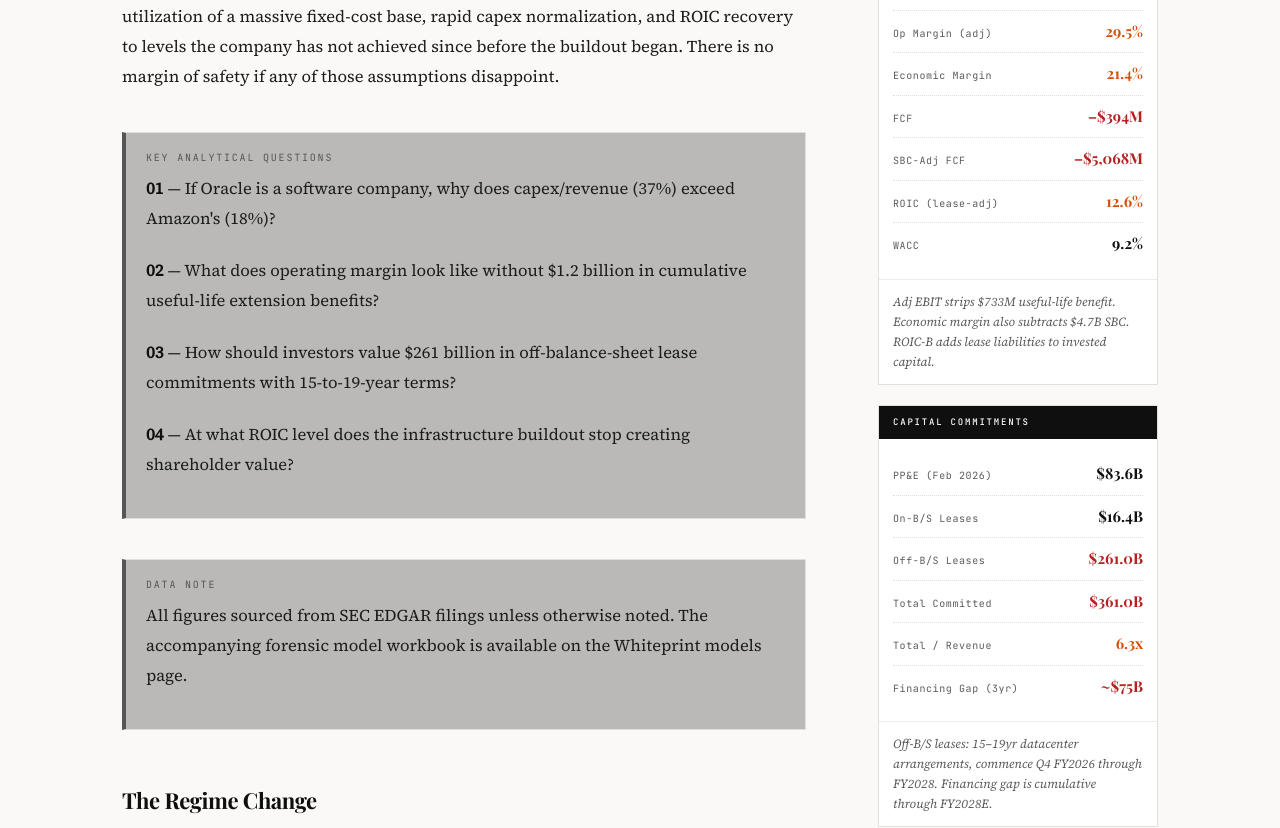
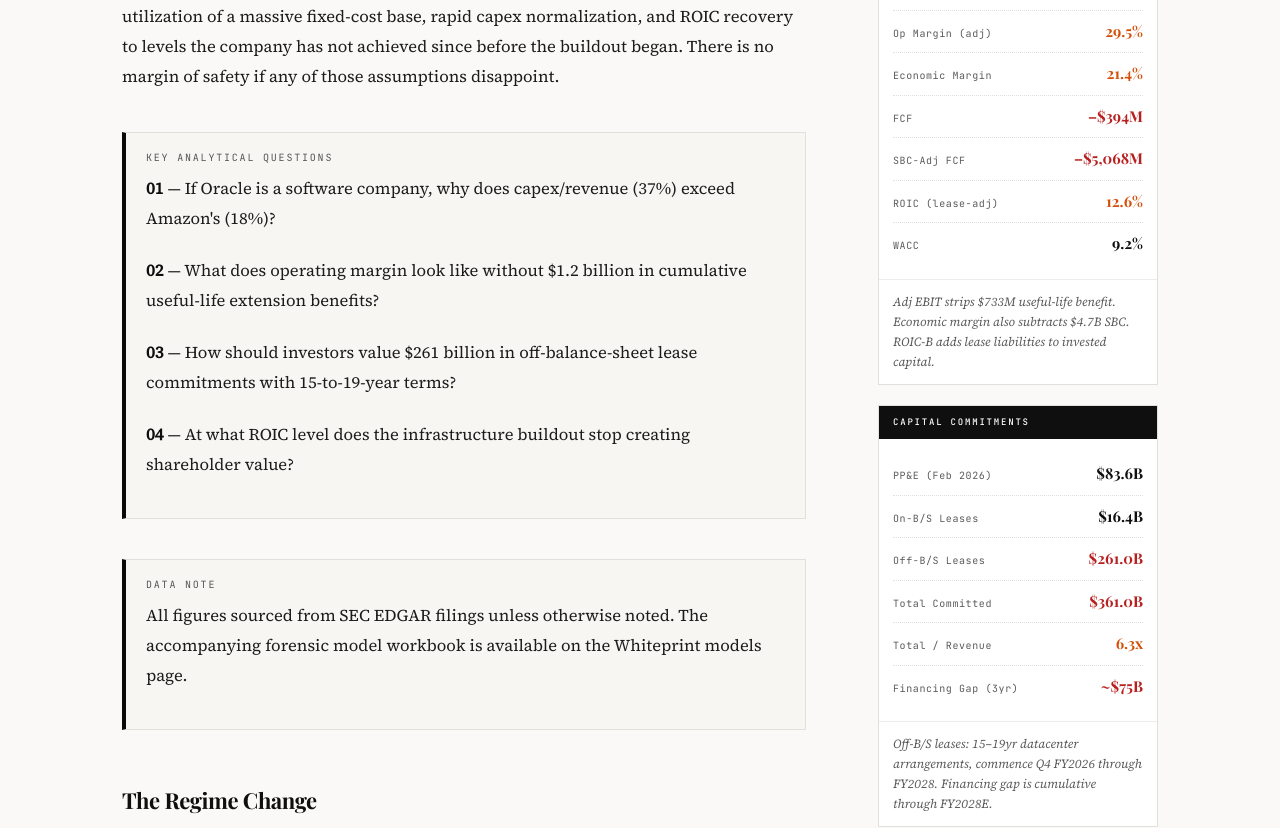
Before and after one commit to chirrr7/WhitePrint, a Next.js app: page /posts/oracle-software-margins-infrastructure-capex in a window 1280 px wide. Shown: the part 1560-2388 px from the top of the page. Built offline with nearby package versions, Linux system fonts and the light colour scheme; a web font is replaced by a local one.

Commit message:
Fix DisclaimerBox neutral tone: white bg, black border
Co-Authored-By: Claude Sonnet 4.6 <noreply@anthropic.com>

```diff
--- a/components/research-blocks.tsx
+++ b/components/research-blocks.tsx
@@ -47,7 +47,7 @@ const scenarioToneClasses: Record<ScenarioTone, string> = {
 }
 
 const disclaimerToneClasses: Record<StatTone, string> = {
-  neutral: "border-l-muted-foreground bg-muted/40",
+  neutral: "border-l-foreground bg-background",
   positive: "border-l-emerald-700 bg-emerald-50/60",
   warning: "border-l-amber-700 bg-amber-50/60",
   negative: "border-l-rose-700 bg-rose-50/60",
```
